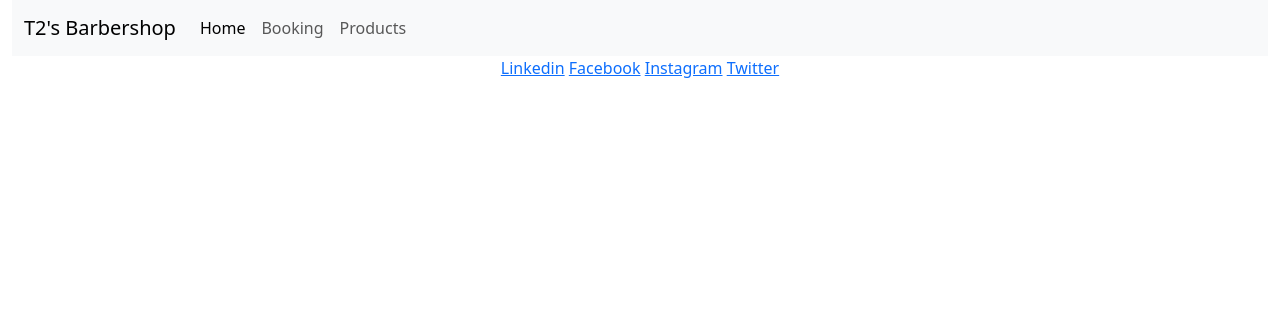
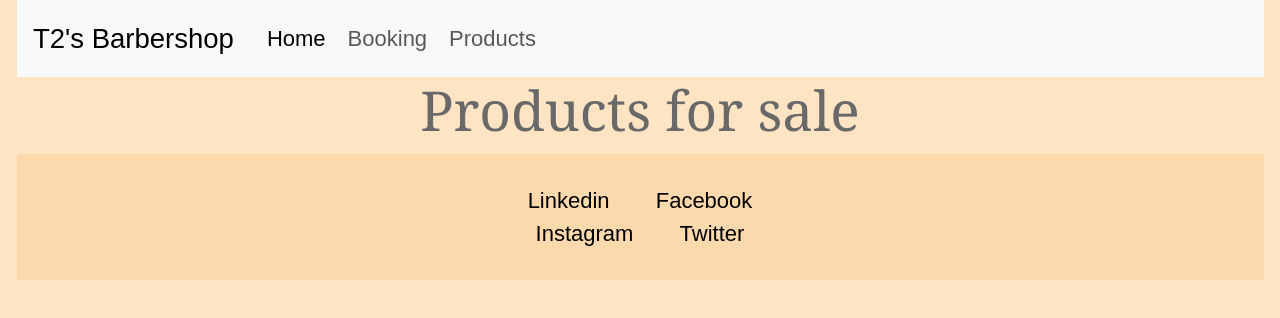
Before and after one commit to ThomasTyte/T2-s-Barbershop, a plain HTML site: page Products.html in a window 1280 px wide. Drawn offline with nearby package versions, Linux system fonts and the light colour scheme.

Commit message:
added style.css to products page

```diff
--- a/Products.html
+++ b/Products.html
@@ -5,6 +5,7 @@
     <meta name="viewport" content="width=device-width, initial-scale=1.0">
     <title>Products</title>
     <link href="https://cdn.jsdelivr.net/npm/bootstrap@5.3.3/dist/css/bootstrap.min.css" rel="stylesheet" integrity="sha384-QWTKZyjpPEjISv5WaRU9OFeRpok6YctnYmDr5pNlyT2bRjXh0JMhjY6hW+ALEwIH" crossorigin="anonymous">
+    <link rel="stylesheet" href="./styles/style.css">
 </head>
 <body>
 
@@ -35,6 +36,7 @@
           </div>
         </div>
 
+        <h1>Products for sale</h1>
 
 
         <footer class="container-fluid">
```
